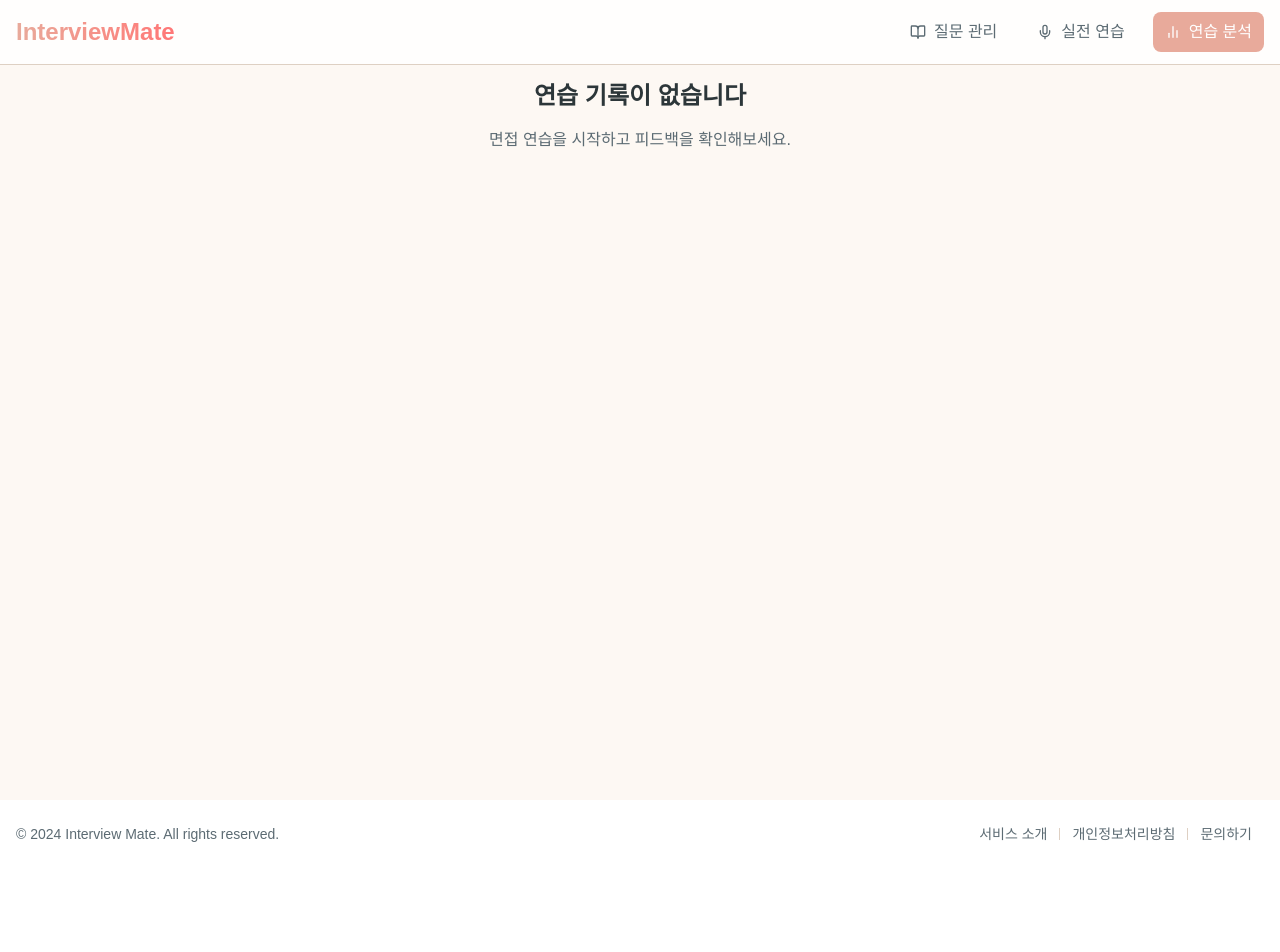
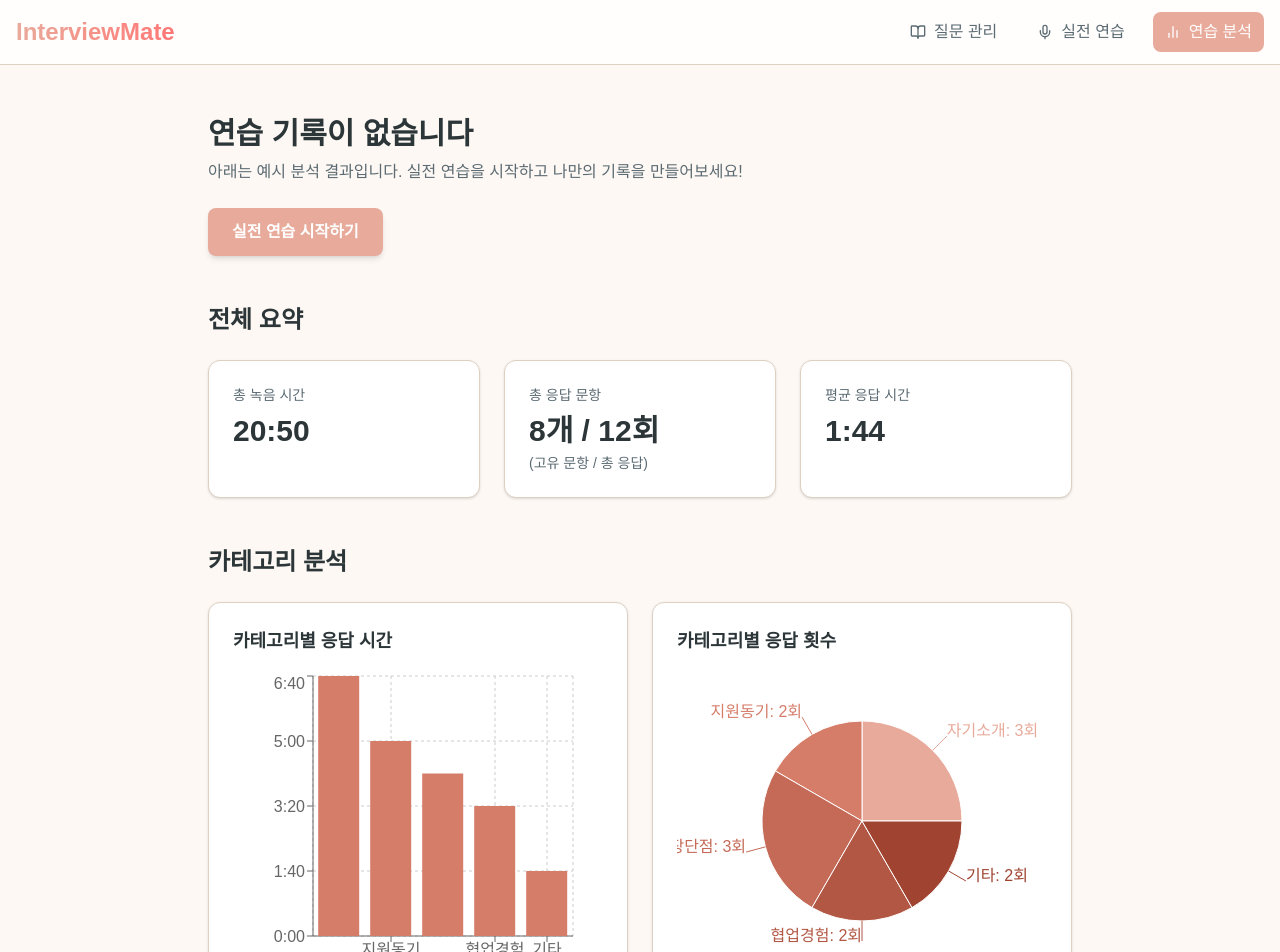
Before and after one commit to qudgus21/interview-practice, a Next.js app: page /feedback in a window 1280 px wide. Shown: the top 952 px of the page. Before the commit the page ends 868 px from the top, so only its background shows below. Built offline with nearby package versions, Linux system fonts and the light colour scheme.

Commit message:
feat: 연습 분석 더미 데이터

```diff
--- a/src/app/feedback/page.tsx
+++ b/src/app/feedback/page.tsx
@@ -60,17 +60,140 @@ export default function FeedbackPage() {
   }
 
   if (practiceHistory.records.length === 0) {
+    // 더미 데이터
+    const dummyTotalDuration = 1250; // 20분 50초
+    const dummyTotalQuestions = 12;
+    const dummyUniqueQuestions = 8;
+    const dummyAverageTime = 104; // 1분 44초
+    const dummyCategoryDurations = [
+      { name: "자기소개", time: 400 },
+      { name: "지원동기", time: 300 },
+      { name: "장단점", time: 250 },
+      { name: "협업경험", time: 200 },
+      { name: "기타", time: 100 },
+    ];
+    const dummyCategoryAttempts = [
+      { name: "자기소개", value: 3 },
+      { name: "지원동기", value: 2 },
+      { name: "장단점", value: 3 },
+      { name: "협업경험", value: 2 },
+      { name: "기타", value: 2 },
+    ];
+
     return (
       <div className="min-h-screen bg-[#FDF8F3]">
         <Navigation />
-        <div className="container mx-auto p-4 max-w-6xl">
-          <div className="mt-16 text-center">
-            <h1 className="text-2xl font-bold text-[#2C3639] mb-4">
-              연습 기록이 없습니다
-            </h1>
-            <p className="text-[#5C6B73]">
-              면접 연습을 시작하고 피드백을 확인해보세요.
-            </p>
+        <div className="container mx-auto p-4 max-w-4xl">
+          <div className="mt-25">
+            <div className="text-center md:text-left mb-12">
+              <h1 className="text-3xl font-bold text-[#2C3639] mb-2">
+                연습 기록이 없습니다
+              </h1>
+              <p className="text-[#5C6B73] mb-6">
+                아래는 예시 분석 결과입니다. 실전 연습을 시작하고 나만의 기록을
+                만들어보세요!
+              </p>
+              <a
+                href="/practice"
+                className="inline-block bg-[#E8AA9B] hover:bg-[#E09686] text-white font-semibold rounded-lg px-6 py-3 transition-colors shadow-md"
+              >
+                실전 연습 시작하기
+              </a>
+            </div>
+
+            {/* 전체 요약 섹션 (더미) */}
+            <section className="mb-12">
+              <h2 className="text-2xl font-bold text-[#2C3639] mb-6">
+                전체 요약
+              </h2>
+              <div className="grid grid-cols-1 md:grid-cols-3 gap-6">
+                <Card>
+                  <h3 className="text-sm font-medium text-[#5C6B73] mb-2">
+                    총 녹음 시간
+                  </h3>
+                  <p className="text-3xl font-bold text-[#2C3639]">
+                    {formatTime(dummyTotalDuration)}
+                  </p>
+                </Card>
+                <Card>
+                  <h3 className="text-sm font-medium text-[#5C6B73] mb-2">
+                    총 응답 문항
+                  </h3>
+                  <p className="text-3xl font-bold text-[#2C3639]">
+                    {dummyUniqueQuestions}개 / {dummyTotalQuestions}회
+                  </p>
+                  <p className="text-sm text-[#5C6B73] mt-1">
+                    (고유 문항 / 총 응답)
+                  </p>
+                </Card>
+                <Card>
+                  <h3 className="text-sm font-medium text-[#5C6B73] mb-2">
+                    평균 응답 시간
+                  </h3>
+                  <p className="text-3xl font-bold text-[#2C3639]">
+                    {formatTime(dummyAverageTime)}
+                  </p>
+                </Card>
+              </div>
+            </section>
+
+            {/* 카테고리 분석 섹션 (더미) */}
+            <section className="mb-12">
+              <h2 className="text-2xl font-bold text-[#2C3639] mb-6">
+                카테고리 분석
+              </h2>
+              <div className="grid grid-cols-1 md:grid-cols-2 gap-6">
+                <Card className="p-6">
+                  <h3 className="text-lg font-semibold text-[#2C3639] mb-4">
+                    카테고리별 응답 시간
+                  </h3>
+                  <div className="h-[300px]">
+                    <ResponsiveContainer width="100%" height="100%">
+                      <BarChart
+                        data={dummyCategoryDurations}
+                        margin={{ top: 5, right: 30, left: 20, bottom: 5 }}
+                      >
+                        <CartesianGrid strokeDasharray="3 3" />
+                        <XAxis dataKey="name" />
+                        <YAxis tickFormatter={(value) => formatTime(value)} />
+                        <Tooltip
+                          formatter={(value: number) => formatTime(value)}
+                        />
+                        <Bar dataKey="time" fill="#D67D6A" />
+                      </BarChart>
+                    </ResponsiveContainer>
+                  </div>
+                </Card>
+                <Card className="p-6">
+                  <h3 className="text-lg font-semibold text-[#2C3639] mb-4">
+                    카테고리별 응답 횟수
+                  </h3>
+                  <div className="h-[300px]">
+                    <ResponsiveContainer width="100%" height="100%">
+                      <PieChart>
+                        <Pie
+                          data={dummyCategoryAttempts}
+                          dataKey="value"
+                          nameKey="name"
+                          cx="50%"
+                          cy="50%"
+                          outerRadius={100}
+                          label={(entry) => `${entry.name}: ${entry.value}회`}
+                        >
+                          {dummyCategoryAttempts.map((entry, index) => (
+                            <Cell
+                              key={`cell-${index}`}
+                              fill={COLORS[index % COLORS.length]}
+                            />
+                          ))}
+                        </Pie>
+                        <Tooltip />
+                      </PieChart>
+                    </ResponsiveContainer>
+                  </div>
+                </Card>
+              </div>
+            </section>
           </div>
         </div>
       </div>
```
